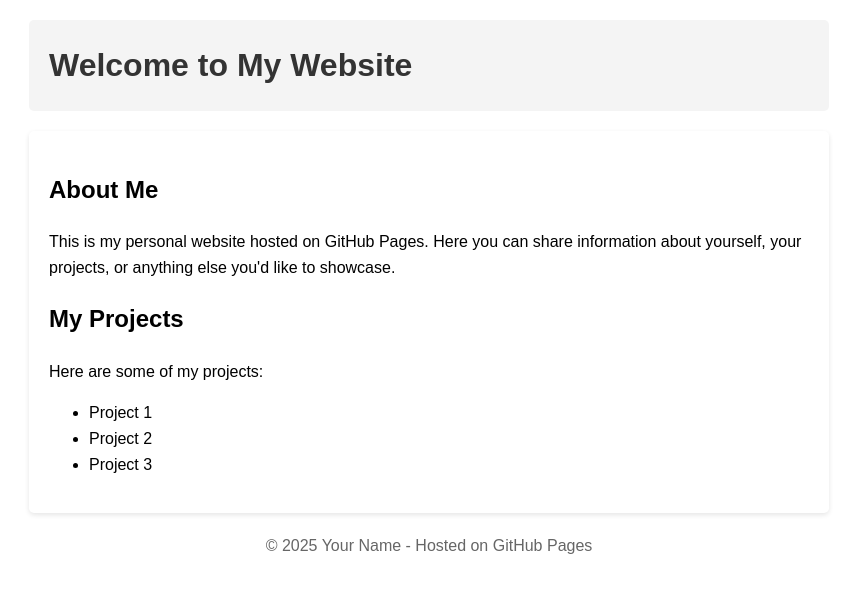
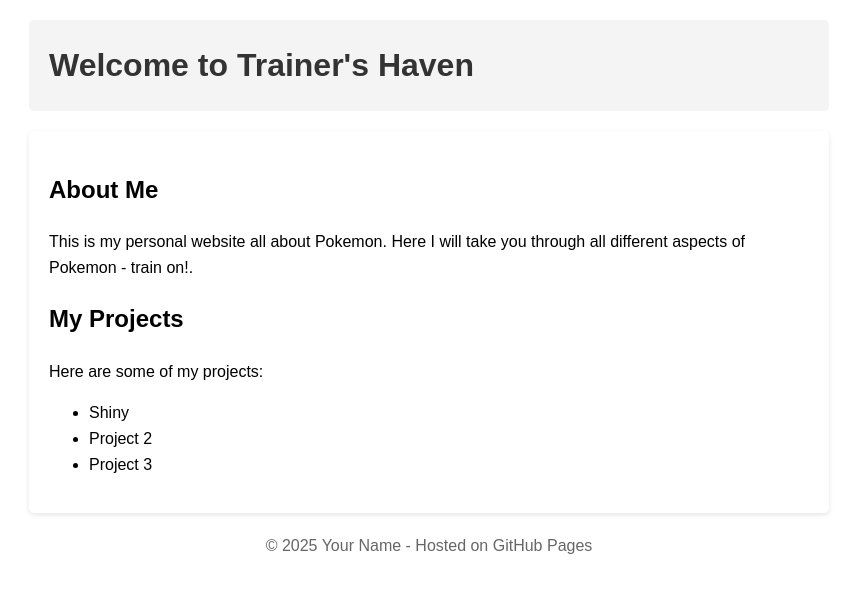
Before and after one commit to trainershaven/train_on, a plain HTML site: page index.html in a window 1280 px wide. Shown: the whole page, without its empty margins (211-1068 px from the left). Drawn offline with Linux system fonts and the light colour scheme.

Commit message:
Update index.html
Updating

```diff
--- a/index.html
+++ b/index.html
@@ -3,7 +3,7 @@
 <head>
     <meta charset="UTF-8">
     <meta name="viewport" content="width=device-width, initial-scale=1.0">
-    <title>My GitHub Pages Website</title>
+    <title>Trainer's Haven</title>
     <style>
         body {
             font-family: Arial, sans-serif;
@@ -38,17 +38,17 @@
 </head>
 <body>
     <header>
-        <h1>Welcome to My Website</h1>
+        <h1>Welcome to Trainer's Haven</h1>
     </header>
 
     <div class="content">
         <h2>About Me</h2>
-        <p>This is my personal website hosted on GitHub Pages. Here you can share information about yourself, your projects, or anything else you'd like to showcase.</p>
+        <p>This is my personal website all about Pokemon. Here I will take you through all different aspects of Pokemon - train on!.</p>
 
         <h2>My Projects</h2>
         <p>Here are some of my projects:</p>
         <ul>
-            <li>Project 1</li>
+            <li>Shiny</li>
             <li>Project 2</li>
             <li>Project 3</li>
         </ul>
```
